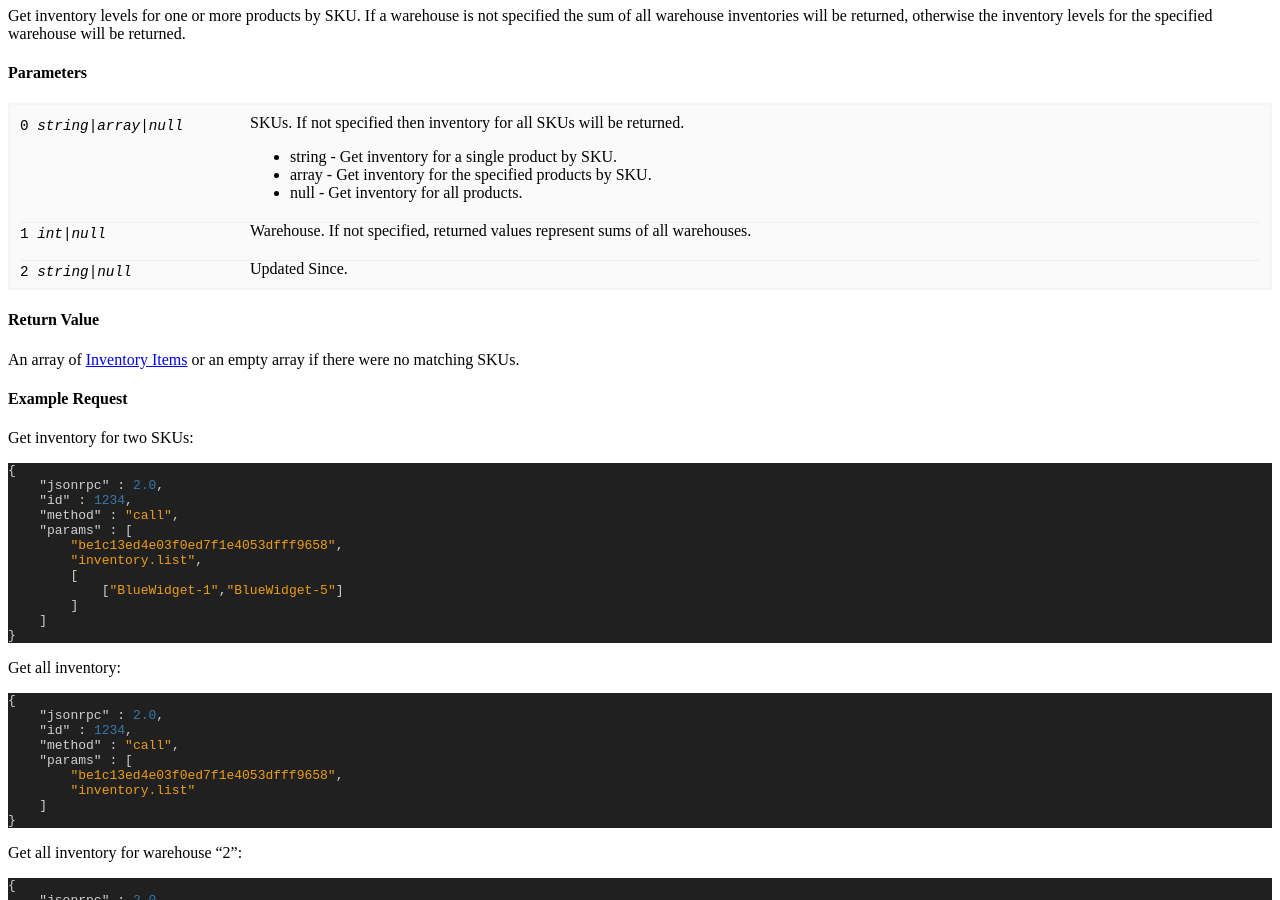
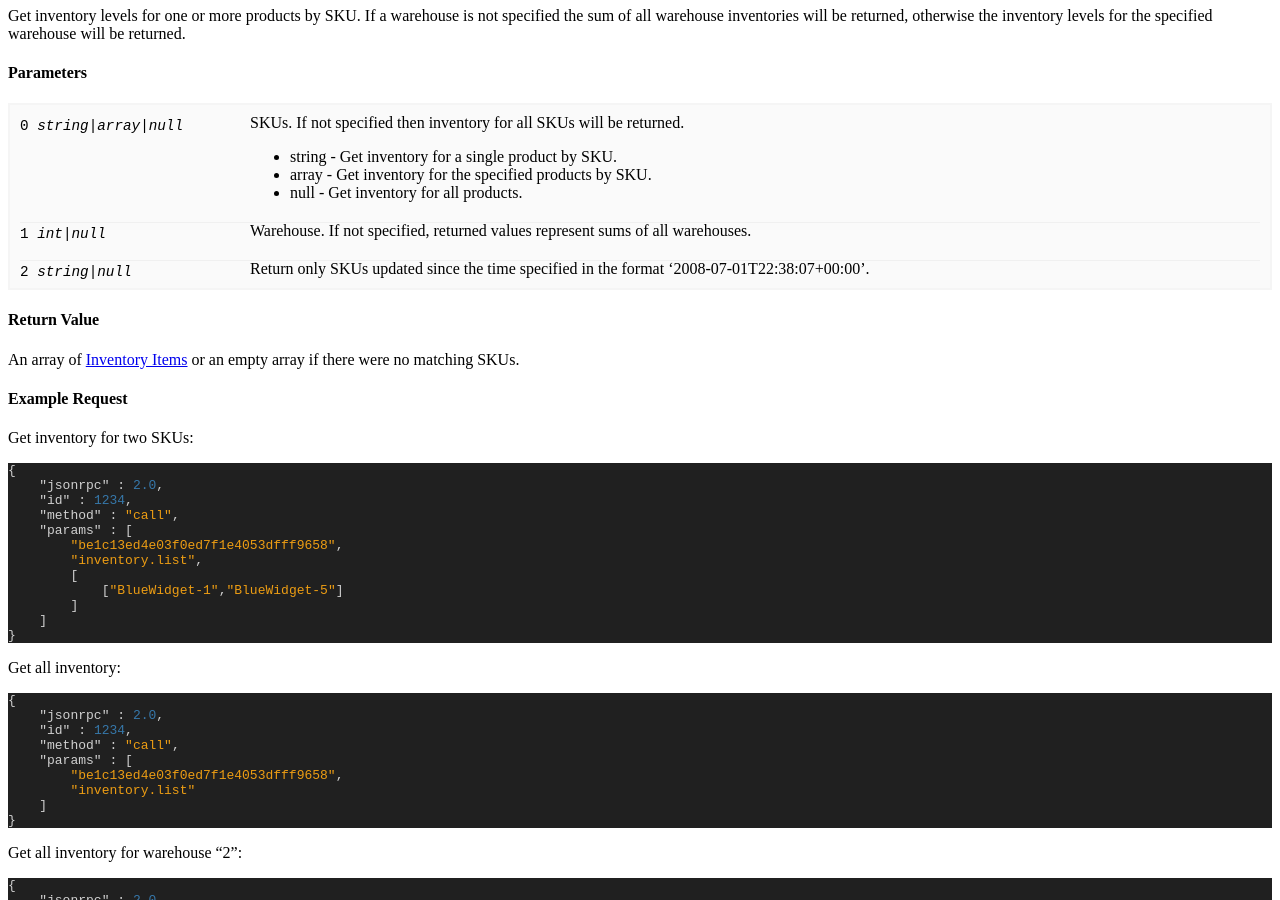
Before and after one commit to ShipStream/shipstream.github.io, a Jekyll site: the page built from _posts/2014-07-15-inventory.md, in a window 1280 px wide and 900 px high, scrolled down 1312 px. Built offline with Jekyll 4.4.1, drawn with Linux system fonts in a browser that asks for light colours; a style sheet for code colours, icons or effects is not loaded; some of the changed text lies outside the part shown.

Commit message:
Add time format to inventory page.

```diff
--- a/_posts/2014-07-15-inventory.md
+++ b/_posts/2014-07-15-inventory.md
@@ -63,7 +63,7 @@ will be returned, otherwise the inventory levels for the specified warehouse wil
 : Warehouse. If not specified, returned values represent sums of all warehouses.
 
 2 _string|null_
-: Updated Since.
+: Return only SKUs updated since the time specified in the format '2008-07-01T22:38:07+00:00'.
 {:.code-defs.wide}
 
 #### Return Value
@@ -277,7 +277,7 @@ Get global and per-warehouse inventory levels for one or more products by SKU.
   - null - Get inventory for all products.
 
 1 _string|null_
-: Updated Since.
+: Return only SKUs updated since the time specified in the format '2008-07-01T22:38:07+00:00'.
 {:.code-defs.wide}
 
 #### Return Value
```
